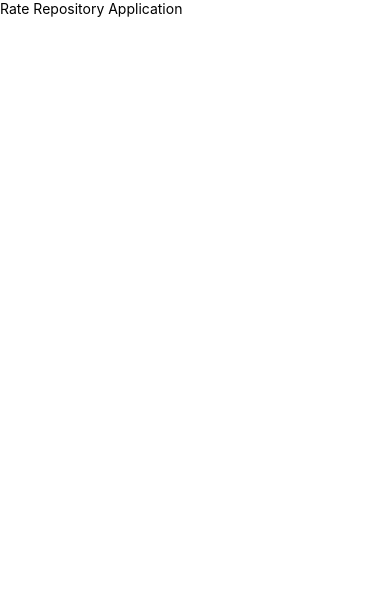
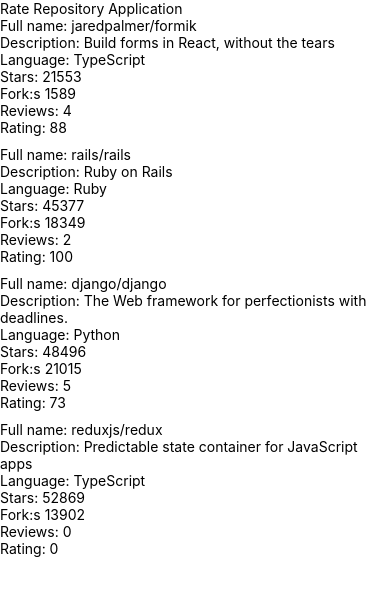
Before and after one commit to leanrobert/rate-respository-app, a React Native app: screen / in a window 390 px wide. Shown: the top 596 px of the page. Built offline with nearby package versions, Linux system fonts and the light colour scheme.

Commit message:
Exercise 10.3: the reviewed repositories list

```diff
--- a/src/components/Main.jsx
+++ b/src/components/Main.jsx
@@ -1,5 +1,6 @@
 import Constants from 'expo-constants'
 import { StyleSheet, Text, View } from "react-native"
+import RepositoryList from './RepositoryList'
 
 const styles = StyleSheet.create({
   container: {
@@ -13,6 +14,7 @@ const Main = () => {
   return (
     <View style={styles.container}>
       <Text>Rate Repository Application</Text>
+      <RepositoryList />
     </View>
   )
 }
--- /dev/null
+++ b/src/components/RepositoryItem.jsx
@@ -0,0 +1,18 @@
+import React from 'react'
+import { Text, View } from 'react-native'
+
+const RepositoryItem = ({ item }) => {
+  return (
+    <View>
+      <Text>Full name: {item.fullName}</Text>
+      <Text>Description: {item.description}</Text>
+      <Text>Language: {item.language}</Text>
+      <Text>Stars: {item.stargazersCount}</Text>
+      <Text>Fork:s {item.forksCount}</Text>
+      <Text>Reviews: {item.reviewCount}</Text>
+      <Text>Rating: {item.ratingAverage}</Text>
+    </View>
+  )
+}
+
+export default RepositoryItem
--- /dev/null
+++ b/src/components/RepositoryList.jsx
@@ -0,0 +1,71 @@
+import { FlatList, View, StyleSheet } from "react-native"
+import RepositoryItem from "./RepositoryItem"
+
+const styles = StyleSheet.create({
+  separator: {
+    height: 10
+  }
+})
+
+const repositories = [
+  {
+    id: 'jaredpalmer.formik',
+    fullName: 'jaredpalmer/formik',
+    description: 'Build forms in React, without the tears',
+    language: 'TypeScript',
+    forksCount: 1589,
+    stargazersCount: 21553,
+    ratingAverage: 88,
+    reviewCount: 4,
+    ownerAvatarUrl: 'https://avatars2.githubusercontent.com/u/4060187?v=4',
+  },
+  {
+    id: 'rails.rails',
+    fullName: 'rails/rails',
+    description: 'Ruby on Rails',
+    language: 'Ruby',
+    forksCount: 18349,
+    stargazersCount: 45377,
+    ratingAverage: 100,
+    reviewCount: 2,
+    ownerAvatarUrl: 'https://avatars1.githubusercontent.com/u/4223?v=4',
+  },
+  {
+    id: 'django.django',
+    fullName: 'django/django',
+    description: 'The Web framework for perfectionists with deadlines.',
+    language: 'Python',
+    forksCount: 21015,
+    stargazersCount: 48496,
+    ratingAverage: 73,
+    reviewCount: 5,
+    ownerAvatarUrl: 'https://avatars2.githubusercontent.com/u/27804?v=4',
+  },
+  {
+    id: 'reduxjs.redux',
+    fullName: 'reduxjs/redux',
+    description: 'Predictable state container for JavaScript apps',
+    language: 'TypeScript',
+    forksCount: 13902,
+    stargazersCount: 52869,
+    ratingAverage: 0,
+    reviewCount: 0,
+    ownerAvatarUrl: 'https://avatars3.githubusercontent.com/u/13142323?v=4',
+  },
+]
+
+const ItemSeparator = () => <View style={styles.separator} />
+
+const RepositoryList = () => {
+  return (
+    <FlatList
+      data={repositories}
+      ItemSeparatorComponent={ItemSeparator}
+      renderItem={({ item}) => (
+        <RepositoryItem item={item} />
+      )}
+    />
+  )
+}
+
+export default RepositoryList
```
